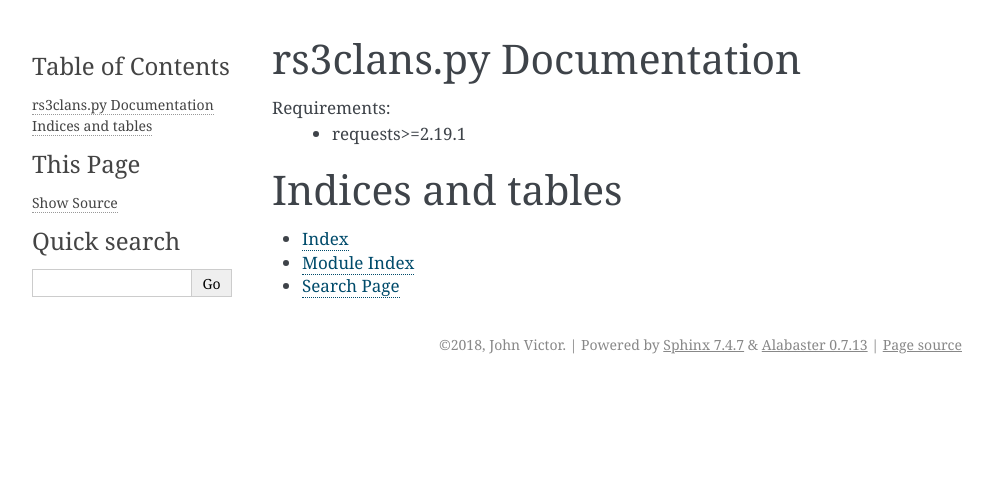
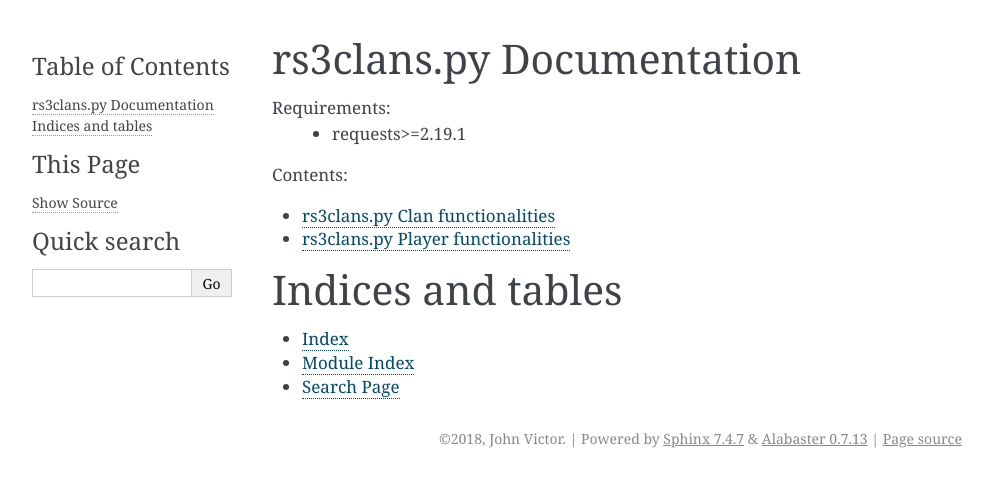
Before and after one commit to johnvictorfs/rs3clans.py, a Sphinx documentation site: the page built from docs/source/index.rst, in a window 1280 px wide. Shown: the top 487 px of the page, without its empty margins (148-1141 px from the left). Built offline with Sphinx 7.4.7, drawn with Linux system fonts in a browser that asks for light colours.

Commit message:
Added players and clans functionalities to sphinx docs.

```diff
--- a/docs/source/clans.rst
+++ b/docs/source/clans.rst
@@ -1,4 +1,4 @@
-RuneScape Clan functionalities
+rs3clans.py Clan functionalities
 =======================================
 
 .. automodule:: clans
--- a/docs/source/index.rst
+++ b/docs/source/index.rst
@@ -13,6 +13,8 @@ Requirements:
    :maxdepth: 2
    :caption: Contents:
 
+   clans
+   players
 
 Indices and tables
 ==================
--- a/docs/source/players.rst
+++ b/docs/source/players.rst
@@ -1,4 +1,4 @@
-RuneScape Player functionalities
+rs3clans.py Player functionalities
 =======================================
 
 .. automodule:: players
```
Also changed, not shown: 15 other files.
